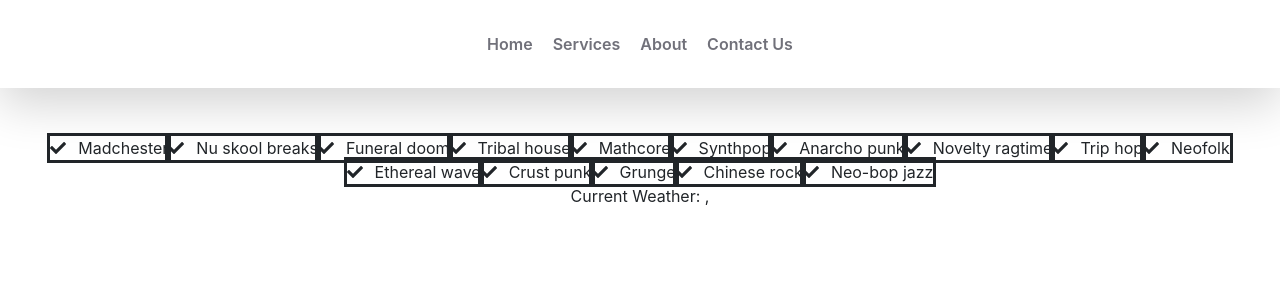
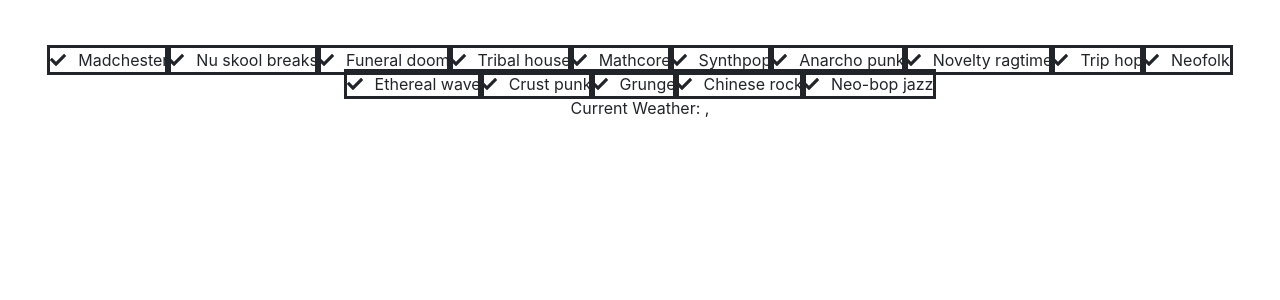
Before and after one commit to ayfor/dj_hyades, a React (Create React App) app: page / in a window 1280 px wide. Shown: the top 300 px of the page. Built offline with nearby package versions, Linux system fonts and the light colour scheme; no server answers.

Commit message:
removed navbar

```diff
--- a/src/components/App.js
+++ b/src/components/App.js
@@ -1,14 +1,11 @@
 import "./App.css";
-import Navbar from "./Navbar";
 import PlaylistBrowser from "./pages/PlaylistBrowser";
 import ThemeMapper from "./data/ThemeMapper";
-
 
 function App() {
 	return (
 		<ThemeMapper>
 			<div className="App">
-				<Navbar />
 				<PlaylistBrowser />
 			</div>
 		</ThemeMapper>
--- a/src/components/Navbar.css
+++ /dev/null
@@ -1,7 +0,0 @@
-.navbar {
-    overflow: hidden;
-    background-color: #333;
-    position: fixed; /* Set the navbar to fixed position */
-    top: 0; /* Position the navbar at the top of the page */
-    width: 100%; /* Full width */
-  }
--- a/src/components/Navbar.js
+++ /dev/null
@@ -1,30 +0,0 @@
-import "./Navbar.css";
-
-const Navbar = () => {
-	return (
-		<nav className="bg-white shadow-lg w-100 navbar">
-			<div className="max-w-6xl mx-auto px-4">
-				<div className="flex justify-between">
-					<div className="flex space-x-7">
-						<div className="md:flex items-center space-x-1">
-							<button className="py-4 px-2 text-gray-500 font-semibold hover:text-green-500 transition duration-300">
-								Home
-							</button>
-							<button className="py-4 px-2 text-gray-500 font-semibold hover:text-green-500 transition duration-300">
-								Services
-							</button>
-							<button className="py-4 px-2 text-gray-500 font-semibold hover:text-green-500 transition duration-300">
-								About
-							</button>
-							<button className="py-4 px-2 text-gray-500 font-semibold hover:text-green-500 transition duration-300">
-								Contact Us
-							</button>
-						</div>
-					</div>
-				</div>
-			</div>
-		</nav>
-	);
-};
-
-export default Navbar;
```
